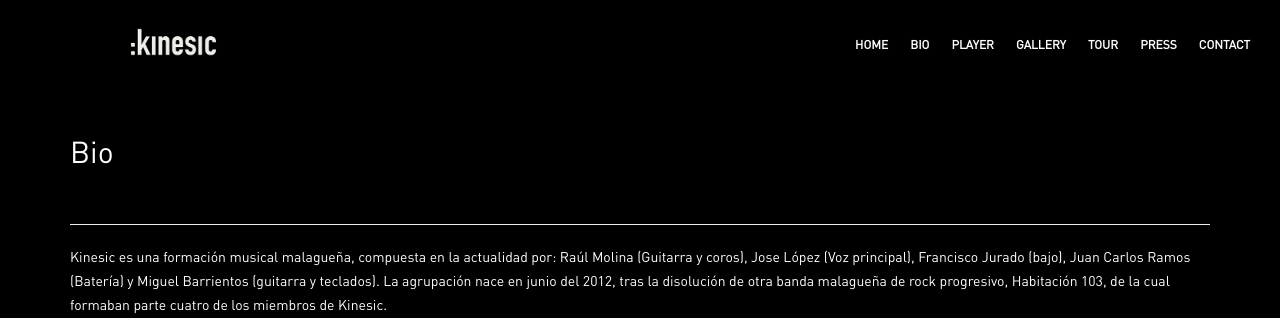
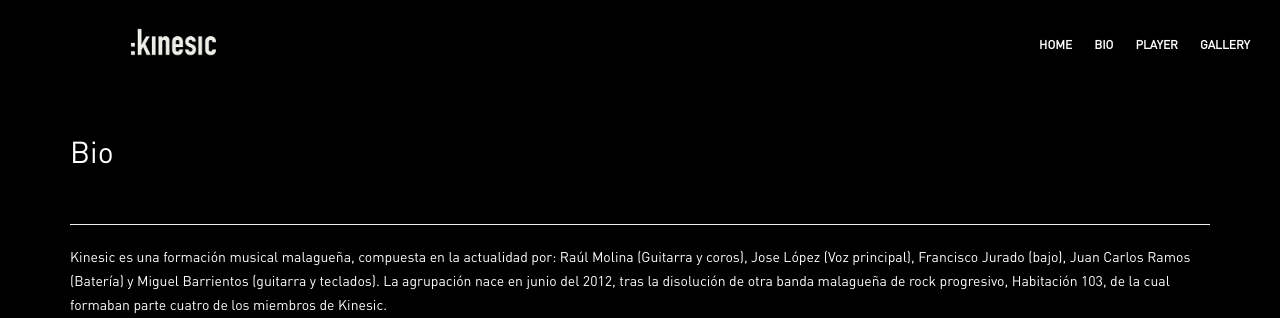
Before and after one commit to mbarrientos/kinesic, a Django app: template core/templates/bio.html in a window 1280 px wide. Shown: the top 318 px of the page. Run offline with Django 3.2, Linux system fonts and the light colour scheme; the template is opened without the code that fills it, so the values that code supplies are empty; some libraries are stand-ins or nearby versions.

Commit message:
hide unused links

```diff
--- a/core/templates/header.html
+++ b/core/templates/header.html
@@ -25,9 +25,9 @@
                     <li class="dropdown"><a id="bio-link" href="{% url 'landing' %}">Bio</a></li>
                     <li class="dropdown"><a id="player-link" href="{% url 'landing' %}">Player</a></li>
                     <li class="dropdown"><a id="gallery-link" href="{% url 'landing' %}">Gallery</a></li>
-                    <li class="dropdown"><a href="{% url 'tour' %}">Tour</a></li>
-                    <li class="dropdown"><a href="{% url 'landing' %}">Press</a></li>
-                    <li class="dropdown"><a href="{% url 'landing' %}">Contact</a></li>
+{#                    <li class="dropdown"><a href="{% url 'tour' %}">Agenda</a></li>#}
+{#                    <li class="dropdown"><a href="{% url 'landing' %}">Press</a></li>#}
+{#                    <li class="dropdown"><a href="{% url 'landing' %}">Contact</a></li>#}
                 </ul>
             </nav>
         </div>
```
